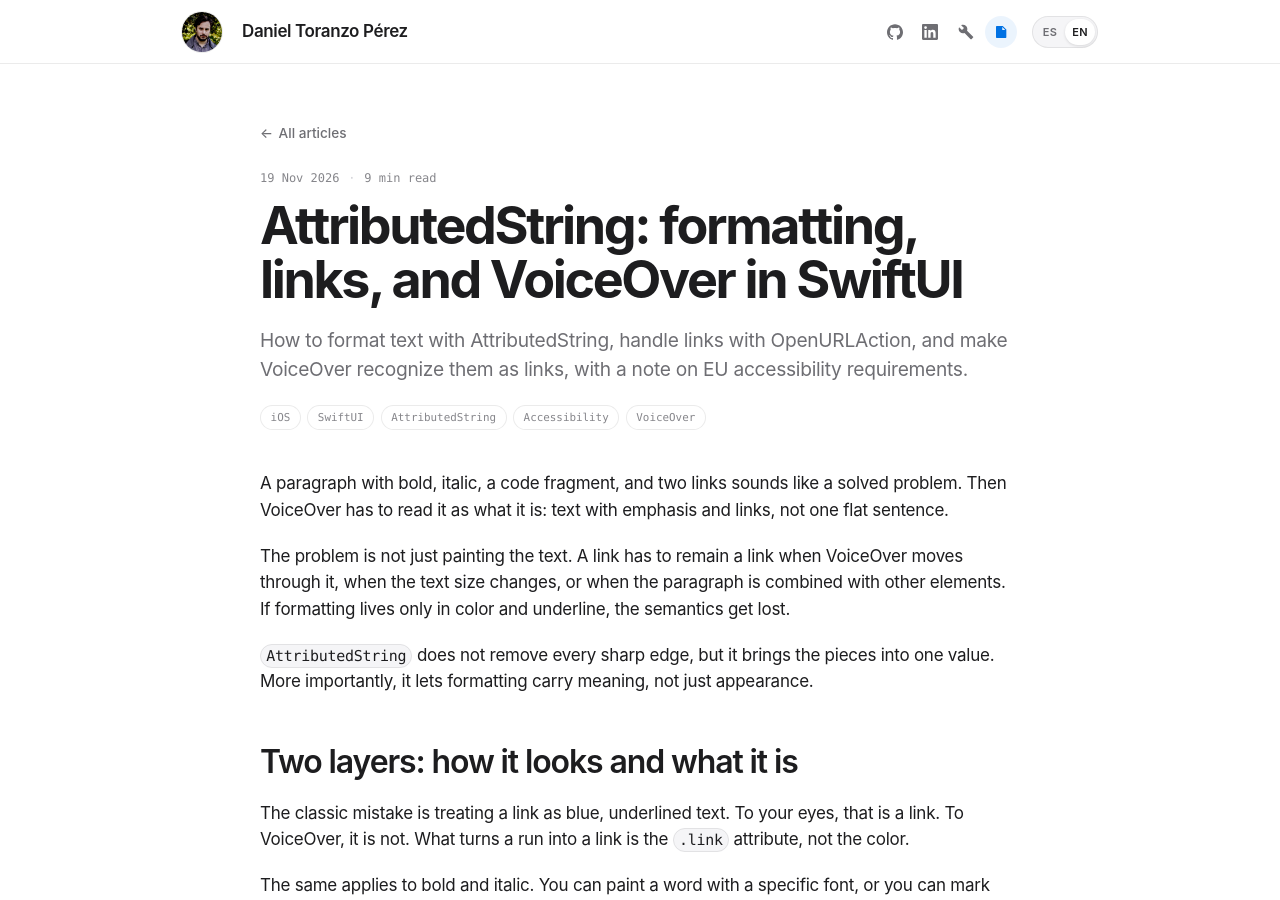
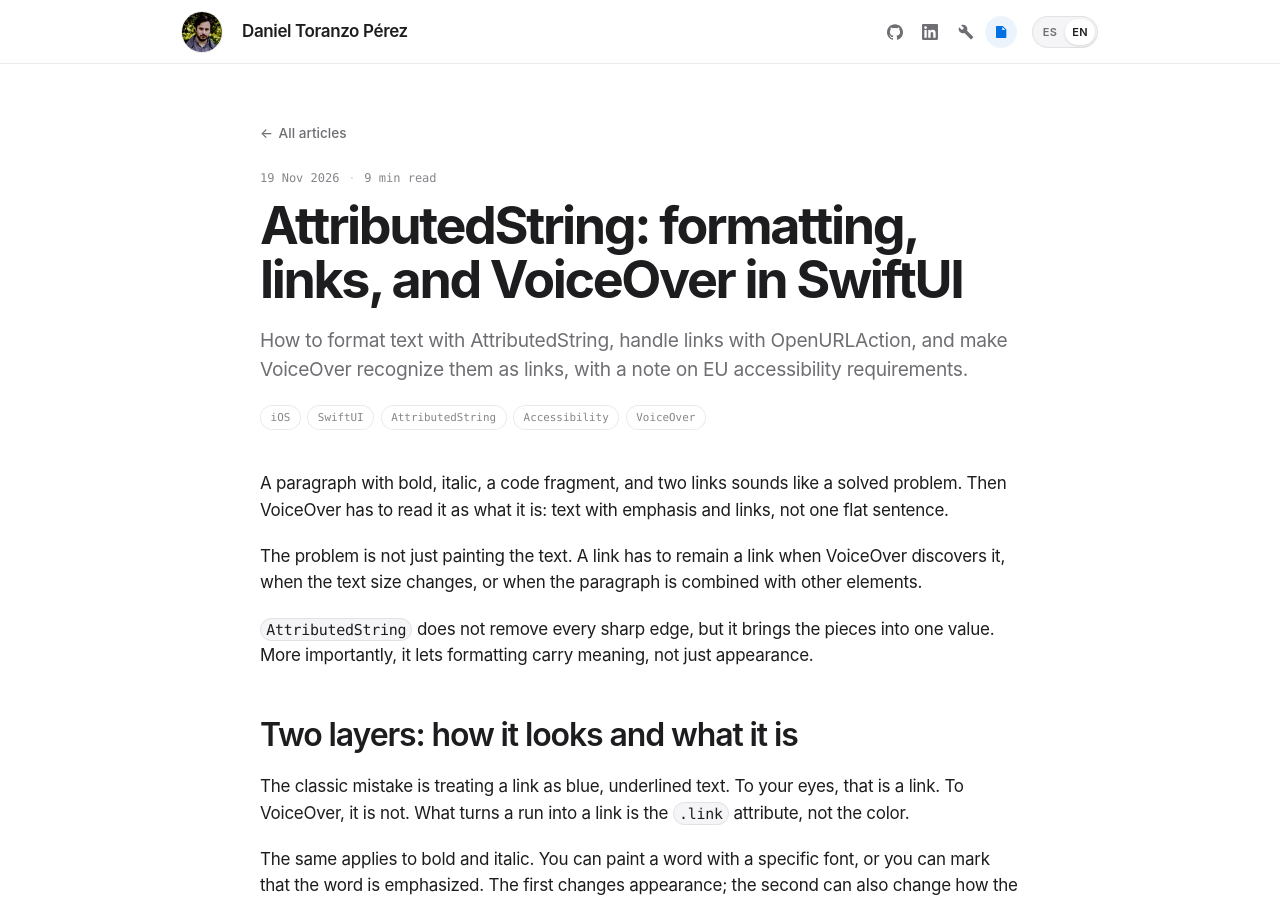
Before and after one commit to obocat/daniel_toranzo_perez, a Jekyll site: the page built from _posts/2026-11-19-attributedstring-enlaces-voiceover.markdown, in a window 1280 px wide and 900 px high. Built offline with Jekyll 4.4.1, drawn with Linux system fonts in a browser that asks for light colours.

Commit message:
docs: refine VoiceOver wording in article (#37)

```diff
--- a/_posts/2026-11-19-attributedstring-enlaces-voiceover.markdown
+++ b/_posts/2026-11-19-attributedstring-enlaces-voiceover.markdown
@@ -15,7 +15,7 @@ reading_time: 9
 
 Un párrafo con una negrita, una cursiva, un fragmento de código y dos enlaces parece un problema resuelto. Hasta que toca que VoiceOver lo lea como lo que es: texto con énfasis y enlaces, no una sola frase plana.
 
-El problema no es solo pintar el texto. Un enlace tiene que seguir siéndolo cuando VoiceOver lo recorre, cuando cambia el tamaño de la letra o cuando el párrafo se combina con otros elementos. Si el formato vive solo en el color y el subrayado, la semántica se pierde.
+El problema no es solo pintar el texto. Un enlace tiene que seguir siéndolo cuando VoiceOver lo descubre, cuando cambia el tamaño de la letra o cuando el párrafo se combina con otros elementos.
 
 `AttributedString` no elimina toda la complejidad, pero junta las piezas en un solo valor. Y, sobre todo, permite que el formato tenga significado además de apariencia.
 
@@ -176,7 +176,7 @@ El formato no es decoración. Un enlace es una promesa de navegación; si solo l
 
 A paragraph with bold, italic, a code fragment, and two links sounds like a solved problem. Then VoiceOver has to read it as what it is: text with emphasis and links, not one flat sentence.
 
-The problem is not just painting the text. A link has to remain a link when VoiceOver moves through it, when the text size changes, or when the paragraph is combined with other elements. If formatting lives only in color and underline, the semantics get lost.
+The problem is not just painting the text. A link has to remain a link when VoiceOver discovers it, when the text size changes, or when the paragraph is combined with other elements.
 
 `AttributedString` does not remove every sharp edge, but it brings the pieces into one value. More importantly, it lets formatting carry meaning, not just appearance.
 
```
